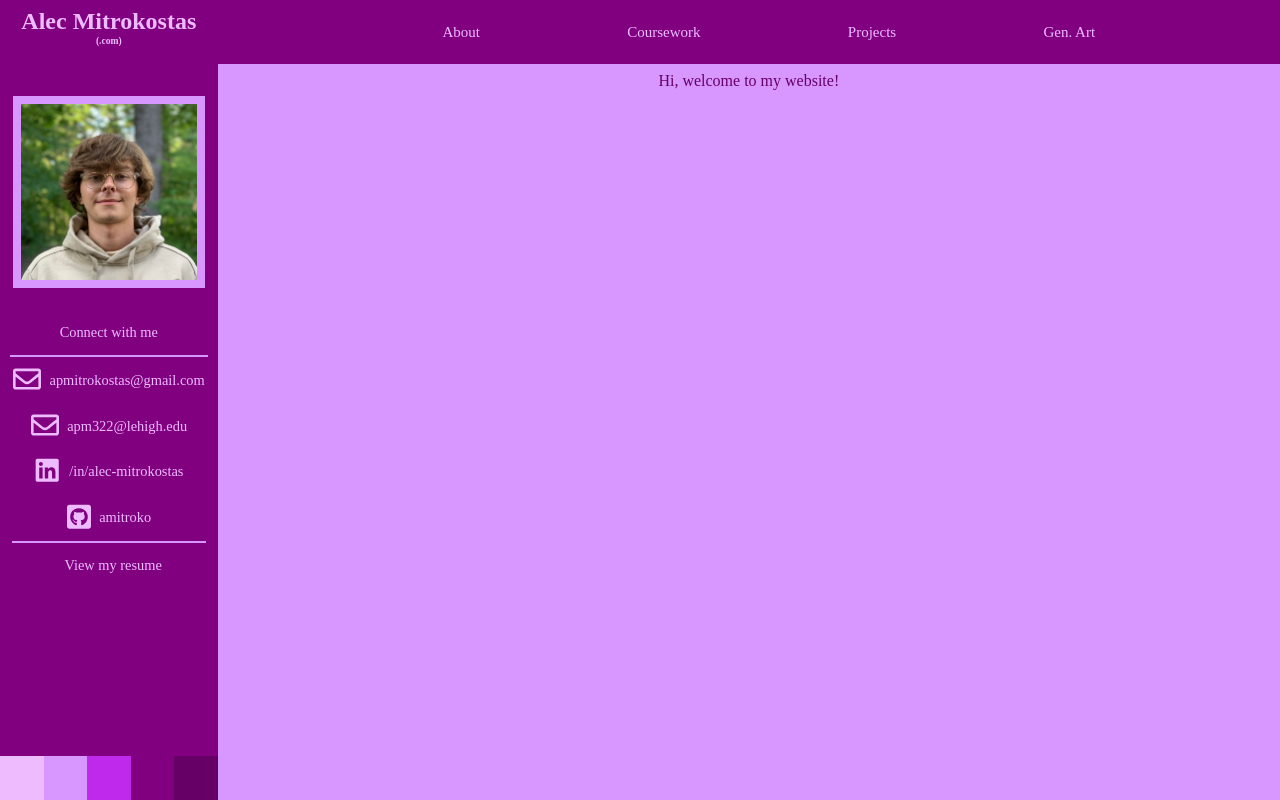
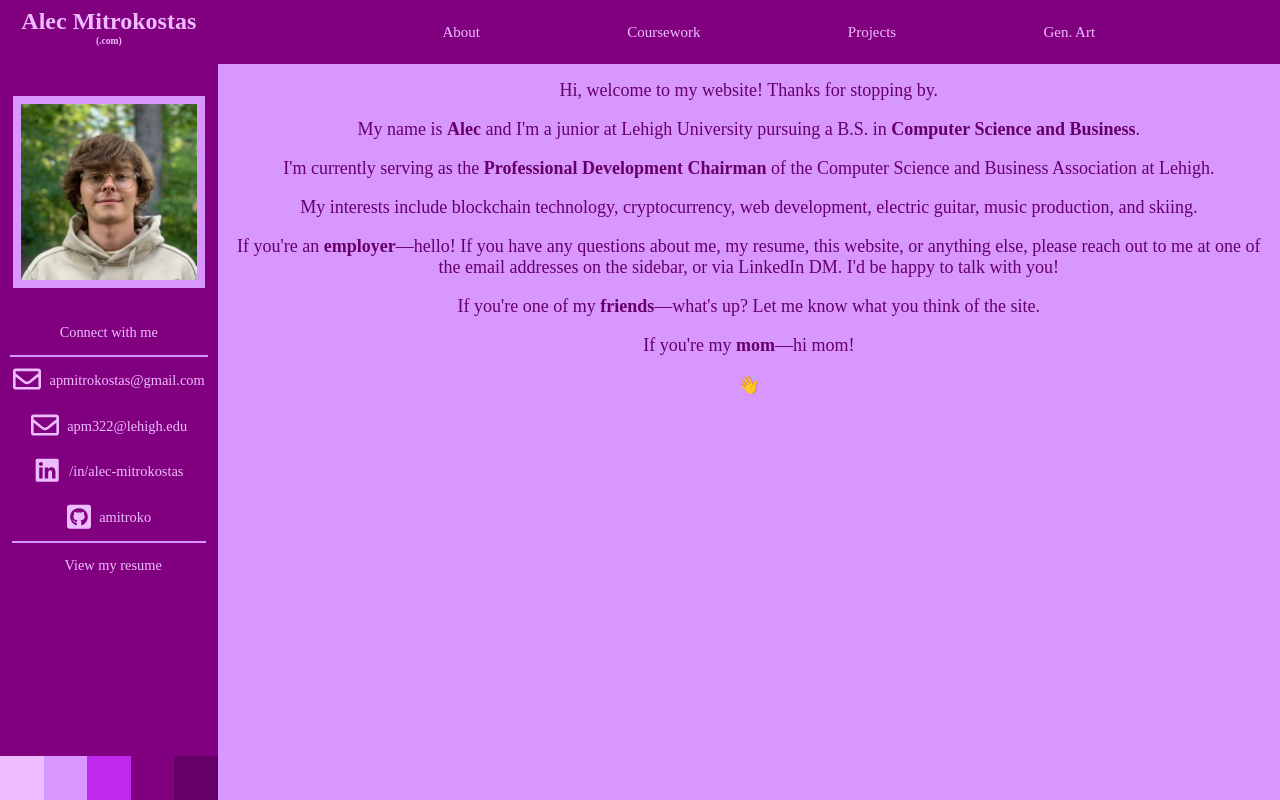
Before and after one commit to amitroko/personal-website, a React (Create React App) app: page / in a window 1280 px wide. Built offline with nearby package versions, Linux system fonts and the light colour scheme; a web font is replaced by a local one.

Commit message:
updated about and readme

```diff
--- a/package.json
+++ b/package.json
@@ -8,6 +8,7 @@
     "@testing-library/user-event": "^7.2.1",
     "react": "^16.13.1",
     "react-dom": "^16.13.1",
+    "react-pdf": "^5.0.0",
     "react-router": "^5.2.0",
     "react-router-dom": "^5.2.0",
     "react-scripts": "3.4.1",
--- a/src/About.js
+++ b/src/About.js
@@ -1,10 +1,19 @@
 import React, {Component} from 'react';
+import {Link} from 'react-router-dom';
 
 class About extends Component {
     render() {
         return(
             <div className="about-wrapper">
-                <p>Hi, welcome to my website!</p>
+                <p>Hi, welcome to my website! Thanks for stopping by.</p>
+                <p>My name is <b>Alec</b> and I'm a junior at Lehigh University pursuing a B.S. in <b>Computer Science and Business</b>.</p>
+                <p>I'm currently serving as the <b>Professional Development Chairman</b> of the Computer Science and Business Association at Lehigh.</p>
+                <p>My interests include blockchain technology, cryptocurrency, web development, electric guitar, music production, and skiing.</p>
+                <p>If you're an <b>employer</b>&mdash;hello! If you have any questions about me, my resume, this website, or anything else, please reach out to me
+                    at one of the email addresses on the sidebar, or via LinkedIn DM. I'd be happy to talk with you!</p>
+                <p>If you're one of my <b>friends</b>&mdash;what's up? Let me know what you think of the site.</p>
+                <p>If you're my <b>mom</b>&mdash;hi mom!</p>
+                <span role="img" aria-label="hand">👋</span>
             </div>
         );
     }
--- a/src/App.css
+++ b/src/App.css
@@ -122,9 +122,15 @@ a {
   color: #efbbff;
 }
 
-
 .about-wrapper, .coursework-wrapper, .projects-wrapper, .genart-wrapper, .resume-wrapper {
   display: block;
   margin-top: 9vh;
   margin-left: 17vw;
 }
+
+.about-wrapper {
+  font-size: 18px;
+  margin-top: 10vh;
+  margin-left: 18vw;
+  margin-right: 1vw;
+}
```
Also changed, not shown: 2 other files (tests, documents, lock files or other folders).
